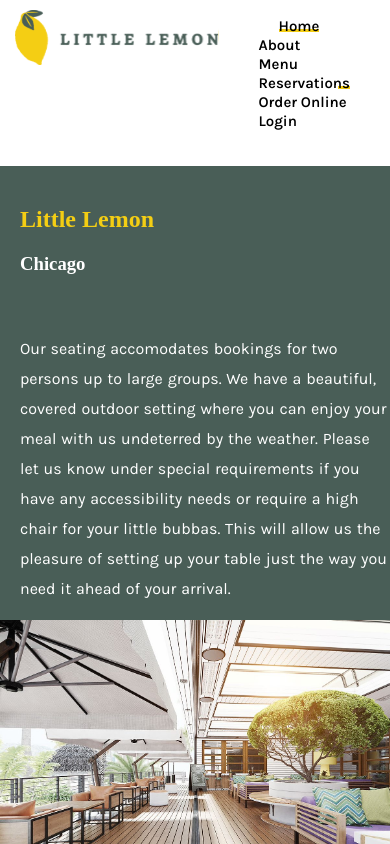
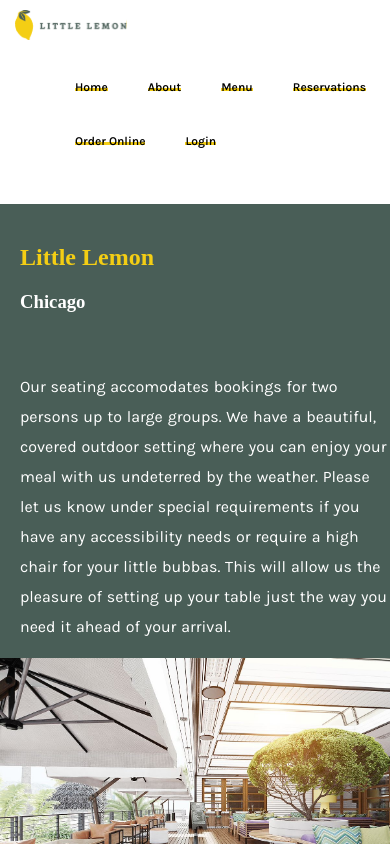
Before and after one commit to yshakib/littlerezzo, a React (Create React App) app: page / in a window 390 px wide. Shown: the top 844 px of the page. Built offline with nearby package versions, Linux system fonts and the light colour scheme; a web font is replaced by a local one.

Commit message:
nav bar change and mobile media query added

```diff
--- a/src/components/Header.css
+++ b/src/components/Header.css
@@ -1,12 +1,33 @@
 header {
     display: flex;
+    justify-content: space-between;
     flex-shrink: 0;
     max-width: 1440px;
     padding-bottom: 20px;
   }
 
+.header-logo {
+  width: 221px;
+  height: 55px;
+  padding-top: 10px;
+  }
+
+@media only screen and (max-width: 480px) {
+  header {
+    display: block;
+    justify-content: left;
+  }
+  .top-nav ul {
+    justify-content: left;
+  }
   .header-logo {
-    width: 221px;
-    height: 55px;
-    padding-top: 10px;
-    }
+    width: 7em;
+    height: auto;
+  }
+  .top-nav a {
+    font-size: .8em;
+  }
+  .top-li li {
+    padding: 0;
+  }
+}
--- a/src/components/Nav.css
+++ b/src/components/Nav.css
@@ -4,7 +4,7 @@
     margin-top: auto;
   }
 .top-li {
-  display: inline;
+  display: inline-flex;
   padding: 20px;
 }
 .top-li a {
--- a/src/index.js
+++ b/src/index.js
@@ -2,7 +2,6 @@ import React from "react";
 import ReactDOM from "react-dom/client";
 import "./index.css";
 import App from "./App";
-import reportWebVitals from "./data/reportWebVitals";
 import { BrowserRouter } from "react-router-dom";
 
 const root = ReactDOM.createRoot(document.getElementById("root"));
```
Also changed, not shown: src/App.css (line endings or trailing spaces).
